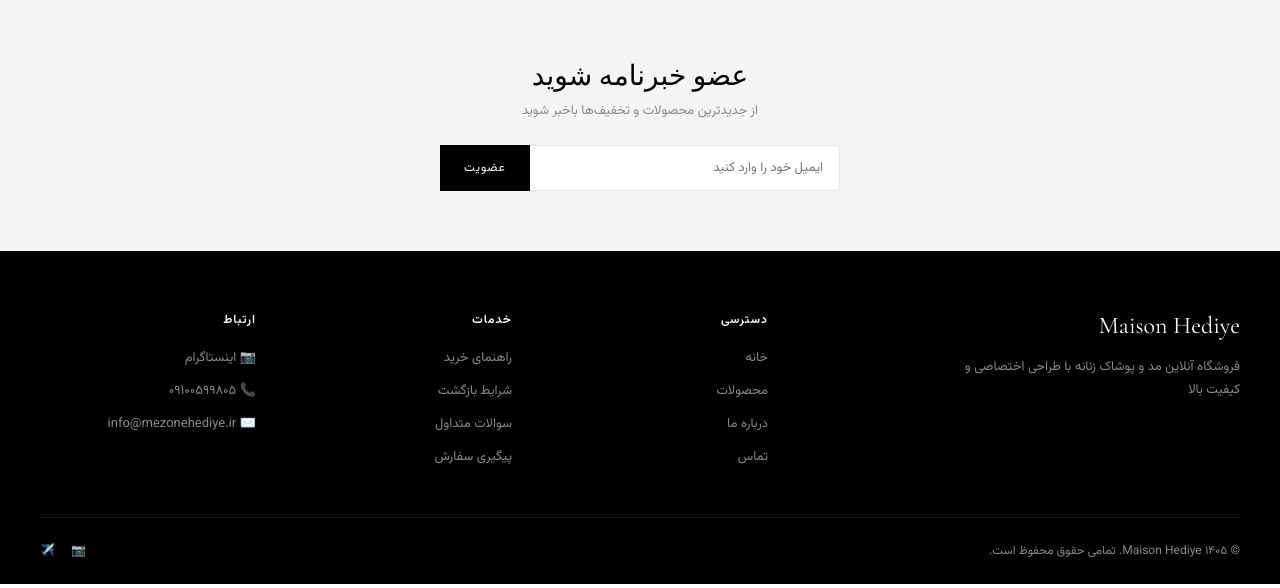
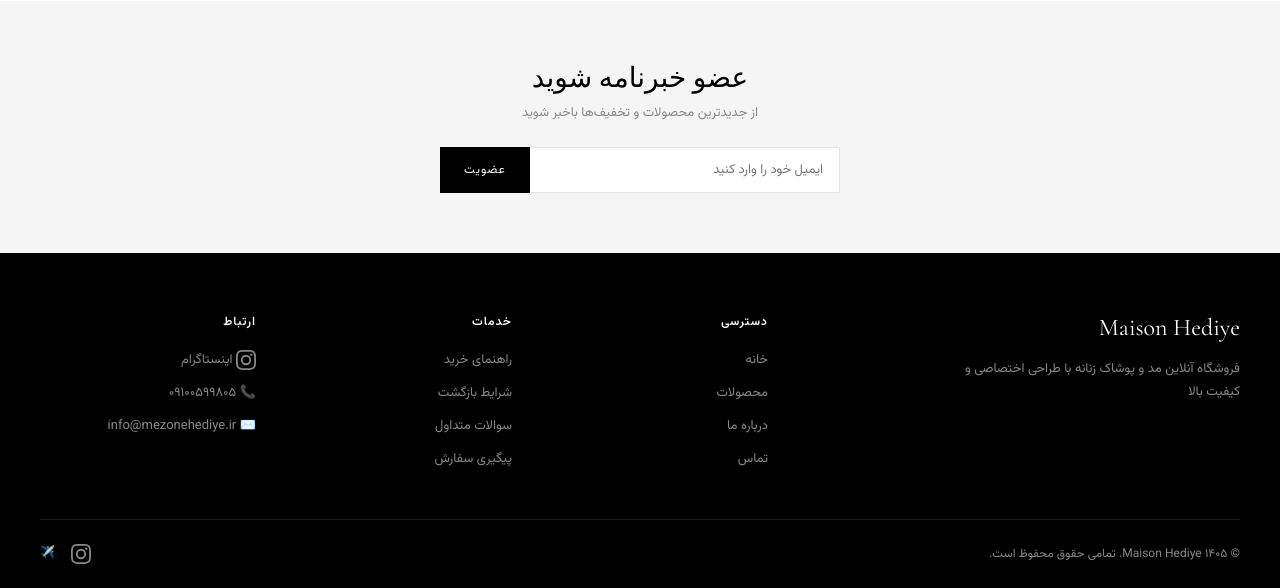
Before and after one commit to matinhermes/mazoun-hediye, a Flask app: page / in a window 1280 px wide. Shown: the part 4570-5158 px from the top of the page. Run offline with Flask 3, Linux system fonts and the light colour scheme; data comes from the database, SQL or seed files in the repository.

Commit message:
fix: آیکون واقعی اینستاگرام

```diff
--- a/templates/index.html
+++ b/templates/index.html
@@ -140,7 +140,7 @@ img{max-width:100%;display:block}
 </head>
 <body>
 
-<div class="ann" style="display:flex;justify-content:space-between;padding:8px 40px"><span>ارسال رایگان بالای ۵۰۰ هزار تومان</span><span>📷 @mezonehediye.qom | 📞 ۰۹۱۰۰۵۹۹۸۰۵</span></div>
+<div class="ann" style="display:flex;justify-content:space-between;padding:8px 40px"><span>ارسال رایگان بالای ۵۰۰ هزار تومان</span><span><svg width="20" height="20" viewBox="0 0 24 24" fill="currentColor" style="vertical-align:middle"><path d="M12 2.163c3.204 0 3.584.012 4.85.07 3.252.148 4.771 1.691 4.919 4.919.058 1.265.069 1.645.069 4.849 0 3.205-.012 3.584-.069 4.849-.149 3.225-1.664 4.771-4.919 4.919-1.266.058-1.644.07-4.85.07-3.204 0-3.584-.012-4.849-.07-3.26-.149-4.771-1.699-4.919-4.92-.058-1.265-.07-1.644-.07-4.849 0-3.204.013-3.583.07-4.849.149-3.227 1.664-4.771 4.919-4.919 1.266-.057 1.645-.069 4.849-.069zM12 0C8.741 0 8.333.014 7.053.072 2.695.272.273 2.69.073 7.052.014 8.333 0 8.741 0 12c0 3.259.014 3.668.072 4.948.2 4.358 2.618 6.78 6.98 6.98C8.333 23.986 8.741 24 12 24c3.259 0 3.668-.014 4.948-.072 4.354-.2 6.782-2.618 6.979-6.98.059-1.28.073-1.689.073-4.948 0-3.259-.014-3.667-.072-4.947-.196-4.354-2.617-6.78-6.979-6.98C15.668.014 15.259 0 12 0zm0 5.838a6.162 6.162 0 100 12.324 6.162 6.162 0 000-12.324zM12 16a4 4 0 110-8 4 4 0 010 8zm6.406-11.845a1.44 1.44 0 100 2.881 1.44 1.44 0 000-2.881z"/></svg> @mezonehediye.qom | 📞 ۰۹۱۰۰۵۹۹۸۰۵</span></div>
 
 <header class="hdr">
 <div class="hdr-top">
@@ -313,7 +313,7 @@ img{max-width:100%;display:block}
 <div>
 <div class="ftr-title">ارتباط</div>
 <ul class="ftr-links">
-<li><a href="https://instagram.com/mezonehediye.qom">📷 اینستاگرام</a></li>
+<li><a href="https://instagram.com/mezonehediye.qom"><svg width="20" height="20" viewBox="0 0 24 24" fill="currentColor" style="vertical-align:middle"><path d="M12 2.163c3.204 0 3.584.012 4.85.07 3.252.148 4.771 1.691 4.919 4.919.058 1.265.069 1.645.069 4.849 0 3.205-.012 3.584-.069 4.849-.149 3.225-1.664 4.771-4.919 4.919-1.266.058-1.644.07-4.85.07-3.204 0-3.584-.012-4.849-.07-3.26-.149-4.771-1.699-4.919-4.92-.058-1.265-.07-1.644-.07-4.849 0-3.204.013-3.583.07-4.849.149-3.227 1.664-4.771 4.919-4.919 1.266-.057 1.645-.069 4.849-.069zM12 0C8.741 0 8.333.014 7.053.072 2.695.272.273 2.69.073 7.052.014 8.333 0 8.741 0 12c0 3.259.014 3.668.072 4.948.2 4.358 2.618 6.78 6.98 6.98C8.333 23.986 8.741 24 12 24c3.259 0 3.668-.014 4.948-.072 4.354-.2 6.782-2.618 6.979-6.98.059-1.28.073-1.689.073-4.948 0-3.259-.014-3.667-.072-4.947-.196-4.354-2.617-6.78-6.979-6.98C15.668.014 15.259 0 12 0zm0 5.838a6.162 6.162 0 100 12.324 6.162 6.162 0 000-12.324zM12 16a4 4 0 110-8 4 4 0 010 8zm6.406-11.845a1.44 1.44 0 100 2.881 1.44 1.44 0 000-2.881z"/></svg> اینستاگرام</a></li>
 <li><a href="tel:09100599805">📞 ۰۹۱۰۰۵۹۹۸۰۵</a></li>
 <li><a href="mailto:info@mezonehediye.ir">✉️ info@mezonehediye.ir</a></li>
 </ul>
@@ -322,7 +322,7 @@ img{max-width:100%;display:block}
 <div class="ftr-bottom">
 <span>© ۱۴۰۵ Maison Hediye. تمامی حقوق محفوظ است.</span>
 <div class="ftr-social">
-<a href="https://instagram.com/mezonehediye.qom">📷</a>
+<a href="https://instagram.com/mezonehediye.qom" title="اینستاگرام"><svg width="20" height="20" viewBox="0 0 24 24" fill="currentColor" style="vertical-align:middle"><path d="M12 2.163c3.204 0 3.584.012 4.85.07 3.252.148 4.771 1.691 4.919 4.919.058 1.265.069 1.645.069 4.849 0 3.205-.012 3.584-.069 4.849-.149 3.225-1.664 4.771-4.919 4.919-1.266.058-1.644.07-4.85.07-3.204 0-3.584-.012-4.849-.07-3.26-.149-4.771-1.699-4.919-4.92-.058-1.265-.07-1.644-.07-4.849 0-3.204.013-3.583.07-4.849.149-3.227 1.664-4.771 4.919-4.919 1.266-.057 1.645-.069 4.849-.069zM12 0C8.741 0 8.333.014 7.053.072 2.695.272.273 2.69.073 7.052.014 8.333 0 8.741 0 12c0 3.259.014 3.668.072 4.948.2 4.358 2.618 6.78 6.98 6.98C8.333 23.986 8.741 24 12 24c3.259 0 3.668-.014 4.948-.072 4.354-.2 6.782-2.618 6.979-6.98.059-1.28.073-1.689.073-4.948 0-3.259-.014-3.667-.072-4.947-.196-4.354-2.617-6.78-6.979-6.98C15.668.014 15.259 0 12 0zm0 5.838a6.162 6.162 0 100 12.324 6.162 6.162 0 000-12.324zM12 16a4 4 0 110-8 4 4 0 010 8zm6.406-11.845a1.44 1.44 0 100 2.881 1.44 1.44 0 000-2.881z"/></svg></a>
 <a href="#">✈️</a>
 </div>
 </div>
```
